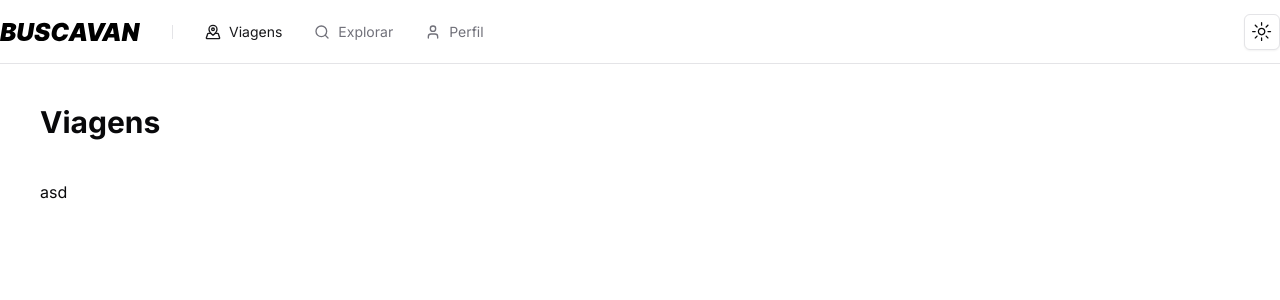
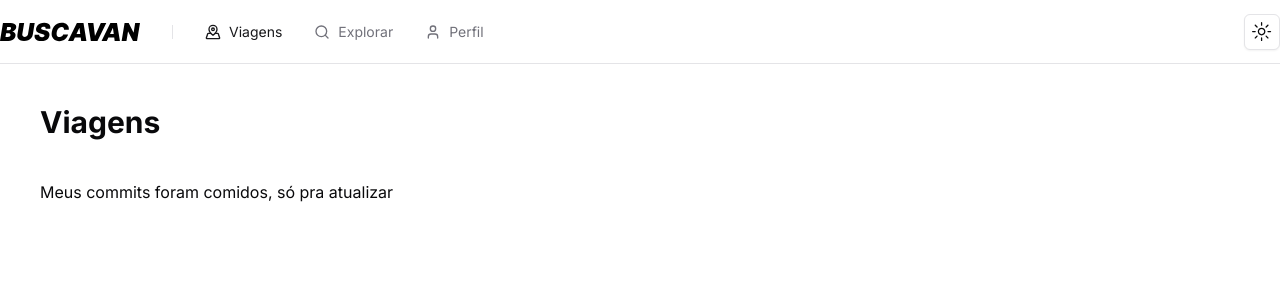
Before and after one commit to Buscavan/buscavan-frontend, a Next.js app: page /app in a window 1280 px wide. Shown: the top 300 px of the page. Built offline with nearby package versions, Linux system fonts and the light colour scheme.

Commit message:
refactor: alter title and metadatas in routes, alter border of header

```diff
--- a/src/app/app/page.tsx
+++ b/src/app/app/page.tsx
@@ -4,6 +4,11 @@ import {
   ApplicationPageHeader,
   ApplicationPageHeaderTitle,
 } from '@/components/application/page'
+import { Metadata } from 'next'
+
+export const metadata: Metadata = {
+  title: 'Viagens',
+}
 
 export default function Travels() {
   return (
@@ -12,7 +17,9 @@ export default function Travels() {
         <ApplicationPageHeaderTitle>Viagens</ApplicationPageHeaderTitle>
       </ApplicationPageHeader>
 
-      <ApplicationPageContent>asd</ApplicationPageContent>
+      <ApplicationPageContent>
+        Meus commits foram comidos, só pra atualizar
+      </ApplicationPageContent>
     </ApplicationPage>
   )
 }
```
